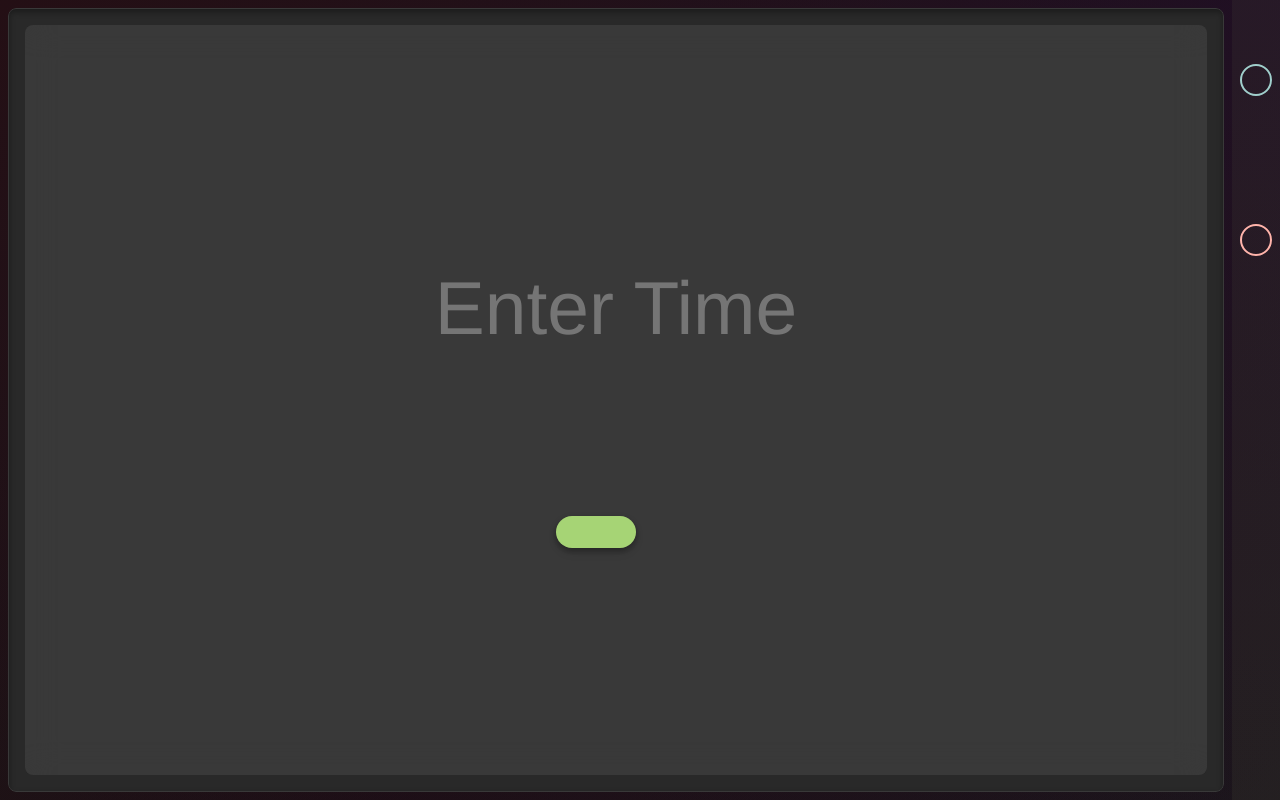
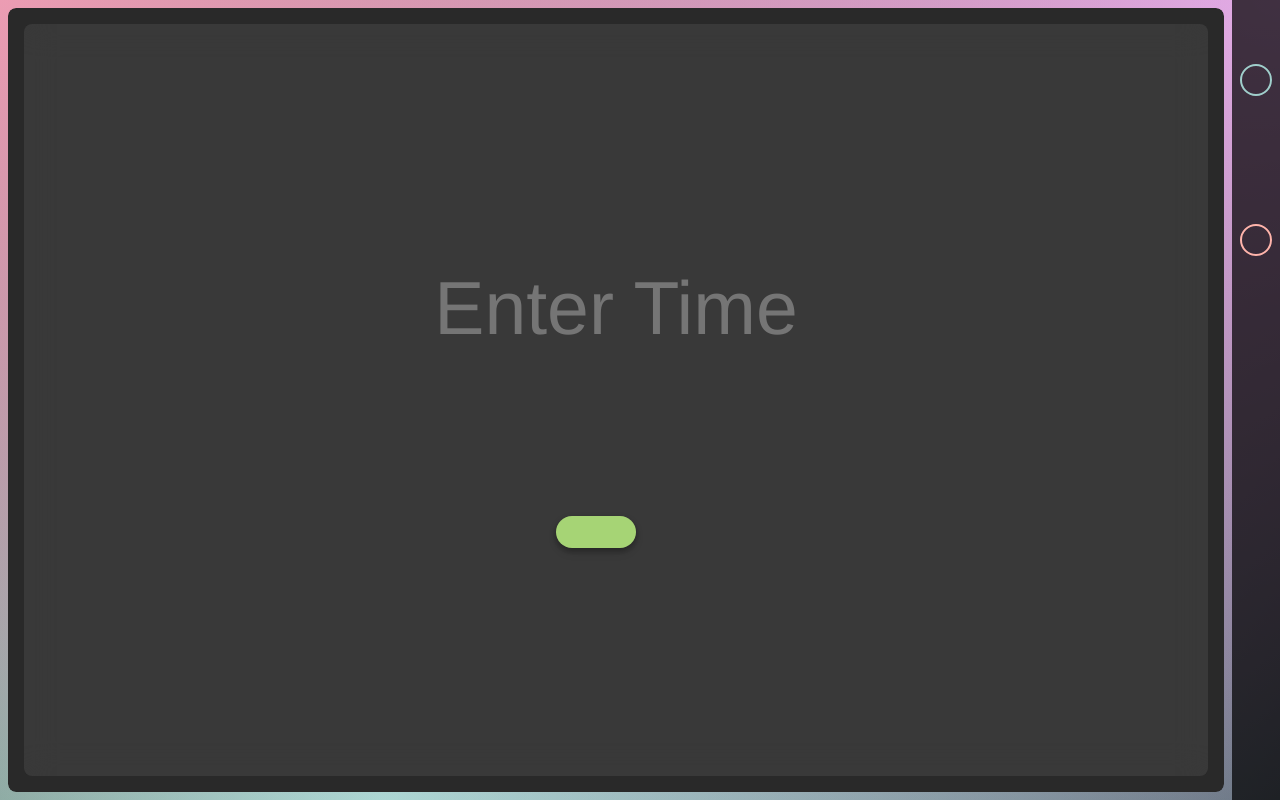
Before and after one commit to blorbb/minti, a SvelteKit app: page / in a window 1280 px wide. Built offline with nearby package versions, Linux system fonts and the light colour scheme; a web font is replaced by a local one.

Commit message:
feat(ui): change some default styles

```diff
--- a/src/app.scss
+++ b/src/app.scss
@@ -108,17 +108,22 @@
 
 	--background: radial-gradient(
 			farthest-corner at top left,
-			hsl(343, 41%, 10%),
+			hsl(343, 68%, 77%),
 			transparent
 		),
 		radial-gradient(
 			farthest-corner at top right,
-			hsl(275, 46%, 11%),
+			hsl(275, 100%, 85%),
 			transparent
 		),
-		radial-gradient(farthest-corner at 30% 100%, hsl(330, 29%, 8%), transparent);
+		radial-gradient(
+			farthest-corner at 30% 100%,
+			hsl(165, 84%, 75%),
+			transparent
+		);
 	--l-scrollbar__width: 0px;
 	--l-navbar__width: 3rem;
+	--navbar__background: rgba(0, 0, 0, 0.719);
 
 	// timer
 	// how far apart different timers are
--- a/src/lib/components/NavBar.svelte
+++ b/src/lib/components/NavBar.svelte
@@ -51,7 +51,7 @@
 			place-items: center;
 		}
 
-		background-color: var(--c-surface-1);
+		background-color: var(--navbar__background);
 	}
 
 	@media (min-aspect-ratio: 3/2) {
--- a/src/lib/utils/stores.ts
+++ b/src/lib/utils/stores.ts
@@ -61,6 +61,6 @@ export const settings = writable<Settings>({
 	autoTrimTimerDisplay: true,
 	timerUnitRange: ["s", "d"],
 	progressBarType: "background",
-	progressBarBackgroundBorder: 1,
+	progressBarBackgroundBorder: 0,
 	buttonScaleDuration: 200,
 });
--- a/src/routes/+layout.svelte
+++ b/src/routes/+layout.svelte
@@ -77,14 +77,14 @@
 	.scroll-shadow {
 		// TODO make shadow version customisable in settings
 		// dark shadow
-		// --s-shadow-color: hsla(0, 0%, 0%, 0.5);
-		// --s-shadow-height: 1rem;
-		// mix-blend-mode: multiply;
+		--s-shadow-color: hsla(0, 0%, 0%, 0.5);
+		--s-shadow-height: 1rem;
+		mix-blend-mode: multiply;
 
 		// light shadow
-		--s-shadow-color: hsla(184, 100%, 97%, 0.1);
-		--s-shadow-height: 0.5rem;
-		mix-blend-mode: screen;
+		// --s-shadow-color: hsla(184, 100%, 97%, 0.1);
+		// --s-shadow-height: 0.5rem;
+		// mix-blend-mode: screen;
 
 		position: fixed;
 		left: 0;
```
